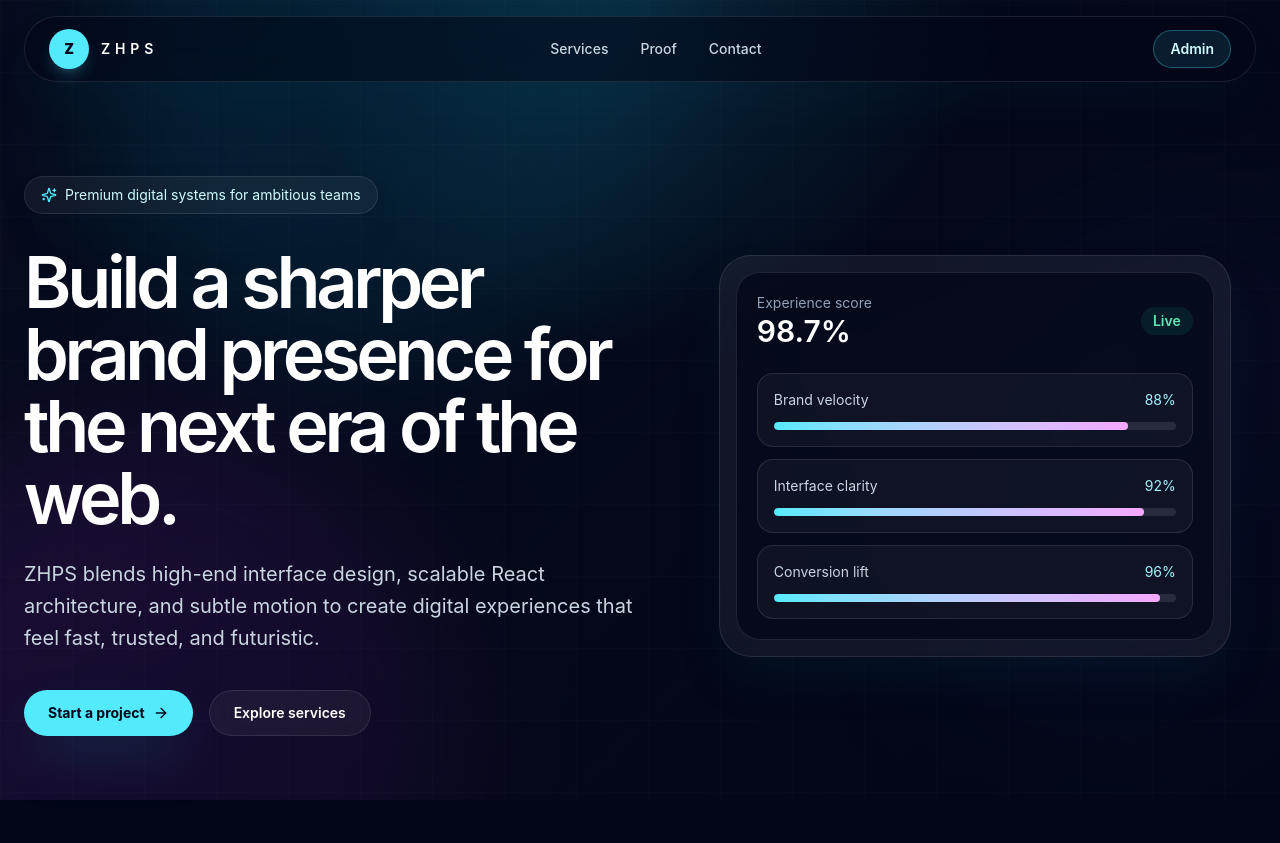
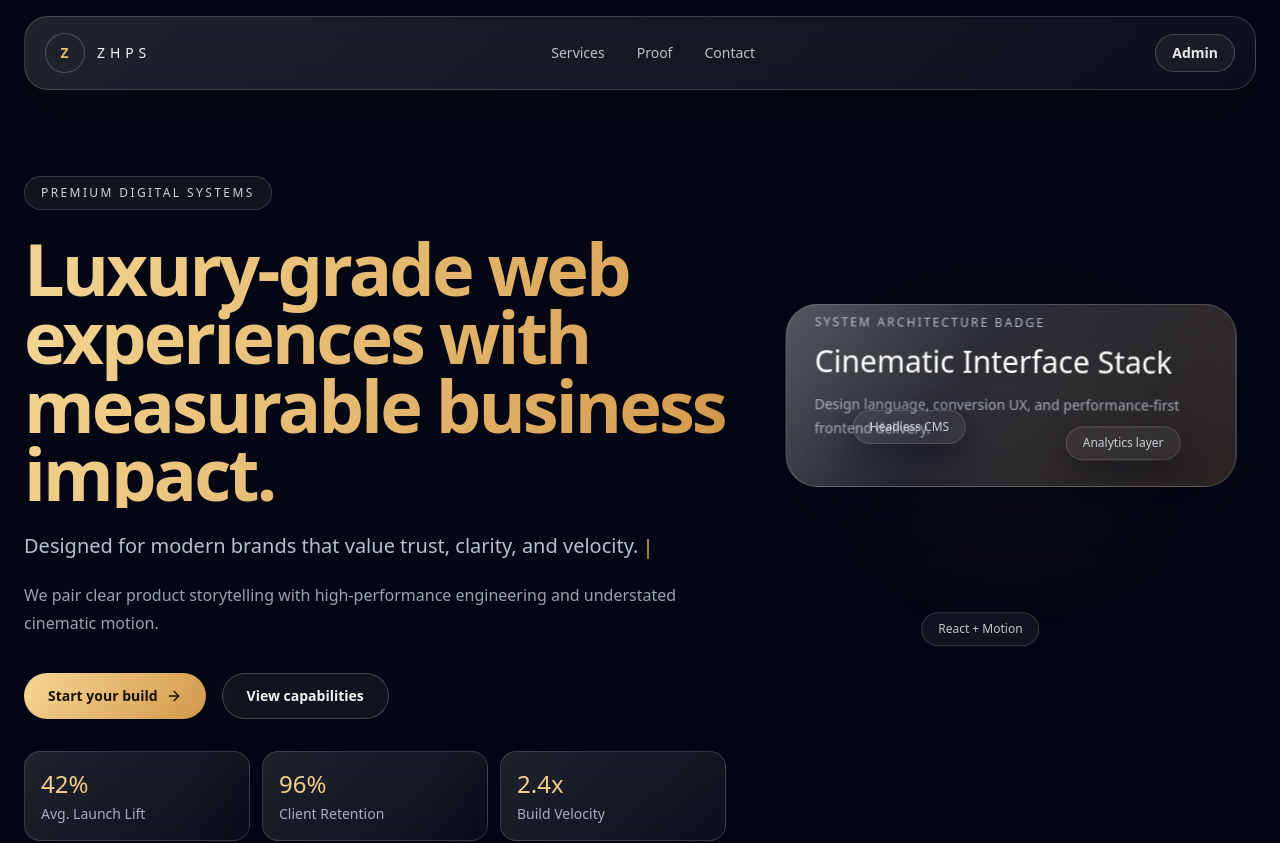
Before and after one commit to nabeelimam26-hue/zhps, a React (Vite) app: page / in a window 1280 px wide. Shown: the top 843 px of the page. Built offline with nearby package versions, Linux system fonts and the light colour scheme.

Commit message:
Polish hero motion and cinematic background depth

```diff
--- a/src/components/layout/AnimatedBackground.tsx
+++ b/src/components/layout/AnimatedBackground.tsx
@@ -1,11 +1,16 @@
 export function AnimatedBackground() {
   return (
-    <div className="pointer-events-none fixed inset-0 -z-10 overflow-hidden bg-slate-950">
-      <div className="absolute left-1/2 top-[-10rem] h-[32rem] w-[32rem] -translate-x-1/2 rounded-full bg-cyan-400/20 blur-3xl animate-pulse-slow" />
-      <div className="absolute bottom-[-16rem] left-[-10rem] h-[36rem] w-[36rem] rounded-full bg-fuchsia-500/20 blur-3xl animate-float" />
-      <div className="absolute right-[-12rem] top-1/3 h-[34rem] w-[34rem] rounded-full bg-indigo-500/20 blur-3xl animate-float-delayed" />
-      <div className="absolute inset-0 bg-[radial-gradient(circle_at_top,rgba(34,211,238,0.14),transparent_34%),linear-gradient(135deg,rgba(15,23,42,0.35),rgba(2,6,23,0.96))]" />
-      <div className="absolute inset-0 opacity-[0.18] [background-image:linear-gradient(rgba(255,255,255,0.08)_1px,transparent_1px),linear-gradient(90deg,rgba(255,255,255,0.08)_1px,transparent_1px)] [background-size:72px_72px]" />
+    <div className="pointer-events-none fixed inset-0 -z-10 overflow-hidden bg-[#050814]">
+      <div className="absolute inset-0 cinematic-shell" />
+
+      <div className="absolute -top-32 left-1/2 h-[44rem] w-[44rem] -translate-x-1/2 rounded-full bg-[radial-gradient(circle,rgba(214,163,92,0.22),transparent_67%)] blur-3xl animate-glow-shift" />
+      <div className="absolute -left-36 top-[20%] h-[32rem] w-[32rem] rounded-full bg-[radial-gradient(circle,rgba(112,138,196,0.18),transparent_72%)] blur-3xl animate-atmo" />
+      <div className="absolute -right-24 bottom-[-6rem] h-[36rem] w-[36rem] rounded-full bg-[radial-gradient(circle,rgba(121,88,181,0.16),transparent_72%)] blur-3xl animate-drift" />
+
+      <div className="absolute inset-0 bg-[linear-gradient(130deg,rgba(248,205,140,0.09)_2%,transparent_32%,transparent_66%,rgba(107,127,184,0.08)_100%)]" />
+      <div className="absolute inset-0 opacity-[0.1] [background-image:linear-gradient(rgba(255,255,255,0.14)_1px,transparent_1px),linear-gradient(90deg,rgba(255,255,255,0.14)_1px,transparent_1px)] [background-size:90px_90px]" />
+      <div className="absolute inset-0 opacity-[0.06] [background-image:radial-gradient(rgba(255,255,255,0.9)_0.7px,transparent_0.7px)] [background-size:3px_3px]" />
+      <div className="absolute inset-0 bg-[linear-gradient(180deg,rgba(5,8,20,0.1),#050814_85%)]" />
     </div>
   );
 }
--- a/src/components/layout/Navbar.tsx
+++ b/src/components/layout/Navbar.tsx
@@ -1,31 +1,67 @@
+import { useEffect, useState } from 'react';
+import { Menu, X } from 'lucide-react';
 import { Link } from 'react-router-dom';
 import { navItems } from '../../data/content';
 
 export function Navbar() {
+  const [isCompressed, setIsCompressed] = useState(false);
+  const [isOpen, setIsOpen] = useState(false);
+
+  useEffect(() => {
+    const onScroll = () => setIsCompressed(window.scrollY > 24);
+    onScroll();
+    window.addEventListener('scroll', onScroll, { passive: true });
+    return () => window.removeEventListener('scroll', onScroll);
+  }, []);
+
   return (
     <header className="fixed inset-x-0 top-0 z-50 px-4 pt-4 sm:px-6">
-      <nav className="mx-auto flex max-w-7xl items-center justify-between rounded-full border border-white/10 bg-slate-950/55 px-4 py-3 shadow-2xl shadow-cyan-950/20 backdrop-blur-2xl sm:px-6">
+      <nav
+        className={`mx-auto max-w-7xl rounded-3xl glass transition-all duration-500 ${
+          isCompressed ? 'px-4 py-2.5 shadow-xl' : 'px-5 py-4 shadow-2xl'
+        }`}
+      >
+        <div className="flex items-center justify-between">
           <a href="#top" className="flex items-center gap-3" aria-label="ZHPS home">
-          <span className="grid size-10 place-items-center rounded-full bg-cyan-300 text-sm font-black text-slate-950 shadow-lg shadow-cyan-300/20">
+            <span className="grid size-10 place-items-center rounded-full border border-white/20 bg-white/10 font-display text-sm font-bold tracking-wider text-gold-gradient">
               Z
             </span>
-          <span className="text-sm font-semibold uppercase tracking-[0.35em] text-white">ZHPS</span>
+            <span className="font-display text-sm tracking-[0.35em] text-white/95">ZHPS</span>
           </a>
 
           <div className="hidden items-center gap-8 md:flex">
             {navItems.map((item) => (
-            <a key={item.href} href={item.href} className="text-sm font-medium text-slate-300 transition hover:text-white">
+              <a key={item.href} href={item.href} className="text-sm text-slate-200/80 transition-all duration-300 hover:text-white hover:tracking-wide">
                 {item.label}
               </a>
             ))}
           </div>
 
-        <Link
-          to="/admin"
-          className="rounded-full border border-cyan-300/30 bg-cyan-300/10 px-4 py-2 text-sm font-semibold text-cyan-100 transition hover:border-cyan-200 hover:bg-cyan-300/20"
-        >
+          <div className="flex items-center gap-2">
+            <Link to="/admin" className="hidden rounded-full border border-white/20 bg-white/5 px-4 py-2 text-sm font-semibold text-white/90 transition hover:border-white/35 hover:bg-white/10 sm:inline-flex">
               Admin
             </Link>
+            <button
+              type="button"
+              onClick={() => setIsOpen((v) => !v)}
+              className="inline-flex rounded-full border border-white/20 bg-white/5 p-2 text-white md:hidden"
+              aria-label="Toggle menu"
+              aria-expanded={isOpen}
+            >
+              {isOpen ? <X className="size-5" /> : <Menu className="size-5" />}
+            </button>
+          </div>
+        </div>
+
+        {isOpen && (
+          <div className="mt-4 space-y-2 border-t border-white/10 pt-4 md:hidden">
+            {navItems.map((item) => (
+              <a key={item.href} href={item.href} className="block rounded-xl px-3 py-2 text-sm text-slate-200/85 transition hover:bg-white/10 hover:text-white" onClick={() => setIsOpen(false)}>
+                {item.label}
+              </a>
+            ))}
+          </div>
+        )}
       </nav>
     </header>
   );
--- a/src/components/sections/Hero.tsx
+++ b/src/components/sections/Hero.tsx
@@ -1,76 +1,104 @@
-import { ArrowRight, Sparkles } from 'lucide-react';
+import { useEffect, useState } from 'react';
+import { ArrowRight } from 'lucide-react';
 import { motion, useReducedMotion } from 'framer-motion';
+
+const stats = [
+  { label: 'Avg. Launch Lift', value: '42%' },
+  { label: 'Client Retention', value: '96%' },
+  { label: 'Build Velocity', value: '2.4x' },
+];
+
+const sentence = 'Designed for modern brands that value trust, clarity, and velocity.';
+
+const easing: [number, number, number, number] = [0.22, 1, 0.36, 1];
 
 export function Hero() {
   const reduceMotion = useReducedMotion();
+  const [parallax, setParallax] = useState({ x: 0, y: 0 });
+
+  useEffect(() => {
+    if (reduceMotion) return;
+
+    const onMove = (event: MouseEvent) => {
+      const x = (event.clientX / window.innerWidth - 0.5) * 14;
+      const y = (event.clientY / window.innerHeight - 0.5) * 12;
+      setParallax({ x, y });
+    };
+
+    window.addEventListener('mousemove', onMove, { passive: true });
+    return () => window.removeEventListener('mousemove', onMove);
+  }, [reduceMotion]);
 
   return (
-    <section id="top" className="relative px-4 pb-20 pt-36 sm:px-6 sm:pb-28 lg:pt-44">
-      <div className="mx-auto grid max-w-7xl items-center gap-12 lg:grid-cols-[1.05fr_0.95fr]">
-        <div>
-          <div className="inline-flex items-center gap-2 rounded-full border border-white/10 bg-white/5 px-4 py-2 text-sm text-cyan-100 shadow-2xl shadow-cyan-950/20 backdrop-blur-xl">
-            <Sparkles className="size-4 text-cyan-300" />
-            Premium digital systems for ambitious teams
-          </div>
-          <h1 className="mt-8 max-w-4xl text-5xl font-semibold tracking-[-0.06em] text-white sm:text-6xl lg:text-7xl">
-            Build a sharper brand presence for the next era of the web.
-          </h1>
-          <p className="mt-6 max-w-2xl text-lg leading-8 text-slate-300 sm:text-xl">
-            ZHPS blends high-end interface design, scalable React architecture, and subtle motion to create digital experiences that feel fast, trusted, and futuristic.
-          </p>
-          <div className="mt-9 flex flex-col gap-4 sm:flex-row">
-            <a
-              href="#contact"
-              className="group inline-flex items-center justify-center gap-2 rounded-full bg-cyan-300 px-6 py-3 text-sm font-bold text-slate-950 shadow-2xl shadow-cyan-400/20 transition hover:-translate-y-0.5 hover:bg-white"
+    <section id="top" className="relative px-4 pb-20 pt-36 sm:px-6 lg:pt-44">
+      <motion.div
+        className="mx-auto grid max-w-7xl grid-cols-12 items-center gap-8 lg:gap-10"
+        initial={reduceMotion ? false : 'hidden'}
+        animate={reduceMotion ? undefined : 'show'}
+        variants={{ hidden: {}, show: { transition: { staggerChildren: 0.16, delayChildren: 0.08 } } }}
       >
-              Start a project
-              <ArrowRight className="size-4 transition group-hover:translate-x-1" />
+        <motion.div variants={{ hidden: { opacity: 0, y: 16 }, show: { opacity: 1, y: 0, transition: { duration: 0.8, ease: easing } } }} className="col-span-12 lg:col-span-7">
+          <motion.p variants={{ hidden: { opacity: 0, y: 10 }, show: { opacity: 1, y: 0 } }} className="inline-flex rounded-full border border-white/15 bg-white/5 px-4 py-2 text-xs tracking-[0.2em] text-slate-200/90 uppercase">
+            premium digital systems
+          </motion.p>
+          <motion.h1 variants={{ hidden: { opacity: 0, y: 20 }, show: { opacity: 1, y: 0, transition: { duration: 0.95, ease: easing } } }} className="mt-6 font-display text-5xl font-semibold leading-[0.95] tracking-[-0.04em] text-gold-gradient sm:text-6xl lg:text-7xl">
+            Luxury-grade web experiences with measurable business impact.
+          </motion.h1>
+          <motion.p variants={{ hidden: { opacity: 0 }, show: { opacity: 1, transition: { delay: 0.14 } } }} className="mt-6 text-lg text-slate-300/90 sm:text-xl">
+            <span>{sentence}</span>
+            {!reduceMotion && <span className="ml-1 inline-block w-[0.55ch] align-[-0.08em] animate-caret text-gold-gradient">|</span>}
+          </motion.p>
+          <motion.p variants={{ hidden: { opacity: 0 }, show: { opacity: 1, transition: { delay: 0.2 } } }} className="mt-5 max-w-2xl text-base leading-7 text-slate-300/75">
+            We pair clear product storytelling with high-performance engineering and understated cinematic motion.
+          </motion.p>
+          <motion.div variants={{ hidden: { opacity: 0, y: 14 }, show: { opacity: 1, y: 0, transition: { delay: 0.25 } } }} className="mt-9 flex flex-wrap gap-4">
+            <a href="#top" className="group inline-flex items-center gap-2 rounded-full bg-[linear-gradient(120deg,#f4d694,#d49a4b)] px-6 py-3 text-sm font-bold text-[#1a1304] transition-all duration-500 [transition-timing-function:cubic-bezier(0.22,1,0.36,1)] hover:-translate-y-1 hover:scale-[1.01] hover:shadow-[0_14px_35px_rgba(212,154,75,0.3)]">
+              Start your build
+              <ArrowRight className="size-4 transition-transform duration-500 group-hover:translate-x-1" />
             </a>
-            <a
-              href="#services"
-              className="inline-flex items-center justify-center rounded-full border border-white/10 bg-white/5 px-6 py-3 text-sm font-semibold text-white backdrop-blur-xl transition hover:border-white/25 hover:bg-white/10"
-            >
-              Explore services
+            <a href="#top" className="inline-flex items-center rounded-full border border-white/20 bg-white/5 px-6 py-3 text-sm font-semibold text-white/95 transition-all duration-500 [transition-timing-function:cubic-bezier(0.22,1,0.36,1)] hover:-translate-y-1 hover:scale-[1.01] hover:border-white/40 hover:bg-white/10 hover:shadow-[0_12px_30px_rgba(8,12,28,0.45)]">
+              View capabilities
             </a>
-          </div>
-        </div>
+          </motion.div>
+          <motion.div variants={{ hidden: { opacity: 0, y: 14 }, show: { opacity: 1, y: 0, transition: { delay: 0.35, staggerChildren: 0.08 } } }} className="mt-8 grid gap-3 sm:grid-cols-3">
+            {stats.map((item) => (
+              <motion.div key={item.label} variants={{ hidden: { opacity: 0, y: 10 }, show: { opacity: 1, y: 0 } }} className="glass rounded-2xl p-4 transition-transform duration-500 hover:-translate-y-1">
+                <p className="text-2xl font-display text-gold-gradient">{item.value}</p>
+                <p className="mt-1 text-sm text-slate-300/80">{item.label}</p>
+              </motion.div>
+            ))}
+          </motion.div>
+        </motion.div>
+
+        <motion.div variants={{ hidden: { opacity: 0, scale: 0.96, y: 24 }, show: { opacity: 1, scale: 1, y: 0, transition: { duration: 1.1, ease: easing } } }} className="relative col-span-12 min-h-[490px] lg:col-span-5">
+          <div className="absolute inset-x-6 top-16 h-56 rounded-full bg-[radial-gradient(circle,rgba(212,154,75,0.26),transparent_70%)] blur-3xl animate-glow-shift" />
 
           <motion.div
-          className="relative mx-auto w-full max-w-lg rounded-[2rem] border border-white/10 bg-white/[0.06] p-4 shadow-2xl shadow-cyan-950/30 backdrop-blur-2xl"
-          initial={reduceMotion ? false : { opacity: 0, scale: 0.94, y: 30 }}
-          animate={reduceMotion ? undefined : { opacity: 1, scale: 1, y: 0 }}
-          transition={{ duration: 0.8, ease: [0.22, 1, 0.36, 1] }}
+            className="absolute left-1/2 top-10 w-[92%] -translate-x-1/2 glass-strong rounded-[2rem] p-7"
+            animate={reduceMotion ? undefined : { x: parallax.x * 0.35, y: parallax.y * 0.35 }}
+            transition={{ type: 'spring', stiffness: 30, damping: 14, mass: 0.8 }}
           >
-          <div className="rounded-[1.5rem] border border-white/10 bg-slate-950/70 p-5">
-            <div className="mb-6 flex items-center justify-between">
-              <div>
-                <p className="text-sm text-slate-400">Experience score</p>
-                <p className="text-3xl font-semibold text-white">98.7%</p>
-              </div>
-              <span className="rounded-full bg-emerald-400/10 px-3 py-1 text-sm font-semibold text-emerald-300">Live</span>
-            </div>
-            <div className="space-y-3">
-              {['Brand velocity', 'Interface clarity', 'Conversion lift'].map((label, index) => (
-                <div key={label} className="rounded-2xl border border-white/10 bg-white/[0.04] p-4">
-                  <div className="mb-3 flex justify-between text-sm">
-                    <span className="text-slate-300">{label}</span>
-                    <span className="text-cyan-200">{88 + index * 4}%</span>
-                  </div>
-                  <div className="h-2 overflow-hidden rounded-full bg-white/10">
-                    <motion.div
-                      className="h-full rounded-full bg-gradient-to-r from-cyan-300 to-fuchsia-300"
-                      initial={reduceMotion ? false : { width: '20%' }}
-                      whileInView={reduceMotion ? undefined : { width: `${88 + index * 4}%` }}
-                      viewport={{ once: true }}
-                      transition={{ duration: 0.9, delay: index * 0.12 }}
-                    />
-                  </div>
-                </div>
-              ))}
-            </div>
+            <div className="absolute -inset-px rounded-[2rem] bg-[linear-gradient(120deg,rgba(255,255,255,0.26),transparent_40%,rgba(212,154,75,0.24))] opacity-60" />
+            <div className="relative animate-float">
+              <p className="text-xs uppercase tracking-[0.18em] text-slate-300/85">System architecture badge</p>
+              <p className="mt-3 font-display text-3xl leading-tight text-white">Cinematic Interface Stack</p>
+              <p className="mt-3 text-sm leading-6 text-slate-300/75">Design language, conversion UX, and performance-first frontend delivery.</p>
             </div>
           </motion.div>
-      </div>
+
+          {['React + Motion', 'Headless CMS', 'Analytics layer'].map((chip, i) => (
+            <motion.div
+              key={chip}
+              className="absolute left-1/2 top-56 -translate-x-1/2 rounded-full border border-white/15 bg-white/5 px-4 py-2 text-xs text-slate-200/85 shadow-[0_10px_30px_rgba(5,8,20,0.4)] animate-orbit"
+              style={{ animationDelay: `${i * -6}s` }}
+              animate={reduceMotion ? undefined : { x: parallax.x * (0.15 + i * 0.05), y: parallax.y * (0.15 + i * 0.05) }}
+              transition={{ type: 'spring', stiffness: 28, damping: 16 }}
+            >
+              {chip}
+            </motion.div>
+          ))}
+        </motion.div>
+      </motion.div>
     </section>
   );
 }
--- a/src/styles.css
+++ b/src/styles.css
@@ -1,73 +1,52 @@
 @import 'tailwindcss';
 
 @theme {
-  --font-sans: Inter, ui-sans-serif, system-ui, -apple-system, BlinkMacSystemFont, "Segoe UI", sans-serif;
+  --font-sans: Manrope, ui-sans-serif, system-ui, -apple-system, BlinkMacSystemFont, 'Segoe UI', sans-serif;
+  --font-display: Outfit, Manrope, ui-sans-serif, system-ui, sans-serif;
 }
 
 :root {
   color-scheme: dark;
   font-family: var(--font-sans);
-  background: #020617;
+  --navy-950: #050814;
+  --navy-900: #0a1226;
+  --navy-800: #111d38;
+  --gold-300: #f4d694;
+  --gold-400: #eabf72;
+  --gold-500: #d49a4b;
+  --ice-100: #e5e9f5;
+  --glass: linear-gradient(140deg, rgba(255, 255, 255, 0.11), rgba(255, 255, 255, 0.03));
+  --glass-strong: linear-gradient(145deg, rgba(255, 255, 255, 0.2), rgba(255, 255, 255, 0.04));
+  background: var(--navy-950);
   text-rendering: optimizeLegibility;
   -webkit-font-smoothing: antialiased;
   -moz-osx-font-smoothing: grayscale;
 }
 
-html {
-  scroll-behavior: smooth;
-}
+html { scroll-behavior: smooth; }
+body { min-width: 320px; min-height: 100vh; margin: 0; overflow-x: hidden; background: var(--navy-950); color: var(--ice-100); }
+::selection { color: #050814; background: #f0cb87; }
 
-body {
-  min-width: 320px;
-  min-height: 100vh;
-  margin: 0;
-  overflow-x: hidden;
-}
+@utility font-display { font-family: var(--font-display); }
+@utility glass { background-image: var(--glass); border: 1px solid rgba(255, 255, 255, 0.16); box-shadow: 0 20px 60px rgba(3, 6, 18, 0.45); backdrop-filter: blur(16px); }
+@utility glass-strong { background-image: var(--glass-strong); border: 1px solid rgba(255, 255, 255, 0.22); box-shadow: 0 32px 90px rgba(2, 6, 18, 0.58); backdrop-filter: blur(24px); }
+@utility text-gold-gradient { background-image: linear-gradient(108deg, var(--gold-300), var(--gold-500)); -webkit-background-clip: text; background-clip: text; color: transparent; }
+@utility cinematic-shell { background: linear-gradient(122deg, rgba(5, 8, 20, 0.76), rgba(10, 18, 38, 0.84)); }
 
-::selection {
-  color: #020617;
-  background: #67e8f9;
-}
+@utility animate-float { animation: float 12s cubic-bezier(0.33, 1, 0.68, 1) infinite; }
+@utility animate-orbit { animation: orbit 19s linear infinite; }
+@utility animate-drift { animation: drift 9s cubic-bezier(0.45, 0, 0.55, 1) infinite; }
+@utility animate-glow-shift { animation: glow-shift 15s ease-in-out infinite alternate; }
+@utility animate-atmo { animation: atmo 28s ease-in-out infinite alternate; }
+@utility animate-caret { animation: caret 1.05s steps(1) infinite; }
 
-@utility animate-pulse-slow {
-  animation: pulse-slow 9s ease-in-out infinite;
-}
-
-@utility animate-float {
-  animation: float 14s ease-in-out infinite;
-}
-
-@utility animate-float-delayed {
-  animation: float 16s ease-in-out infinite reverse;
-}
-
-@keyframes pulse-slow {
-  0%, 100% {
-    transform: translateX(-50%) scale(1);
-    opacity: 0.75;
-  }
-  50% {
-    transform: translateX(-50%) scale(1.12);
-    opacity: 1;
-  }
-}
-
-@keyframes float {
-  0%, 100% {
-    transform: translate3d(0, 0, 0) scale(1);
-  }
-  50% {
-    transform: translate3d(24px, -28px, 0) scale(1.08);
-  }
-}
+@keyframes float { 0%,100% { transform: translate3d(0,0,0) rotate(0deg);} 50% { transform: translate3d(0,-18px,0) rotate(0.25deg);} }
+@keyframes orbit { from { transform: rotate(0deg) translateX(128px) rotate(0deg);} to { transform: rotate(360deg) translateX(128px) rotate(-360deg);} }
+@keyframes drift { 0%,100% { transform: translate3d(0,0,0);} 50% { transform: translate3d(14px,-16px,0);} }
+@keyframes glow-shift { 0% { opacity: 0.35; transform: scale(0.94);} 100% { opacity: 0.6; transform: scale(1.06);} }
+@keyframes atmo { 0% { transform: translate3d(-2%, -2%, 0) scale(1);} 100% { transform: translate3d(2%, 2%, 0) scale(1.05);} }
+@keyframes caret { 0%, 49% { opacity: 1;} 50%,100% { opacity: 0;} }
 
 @media (prefers-reduced-motion: reduce) {
-  *,
-  *::before,
-  *::after {
-    scroll-behavior: auto !important;
-    animation-duration: 0.01ms !important;
-    animation-iteration-count: 1 !important;
-    transition-duration: 0.01ms !important;
-  }
+  *, *::before, *::after { scroll-behavior: auto !important; animation-duration: 0.01ms !important; animation-iteration-count: 1 !important; transition-duration: 0.01ms !important; }
 }
```
Also changed, not shown: src/pages/LandingPage.tsx (+0 -11 lines). Lines whose indentation alone changed are shown as unchanged.
